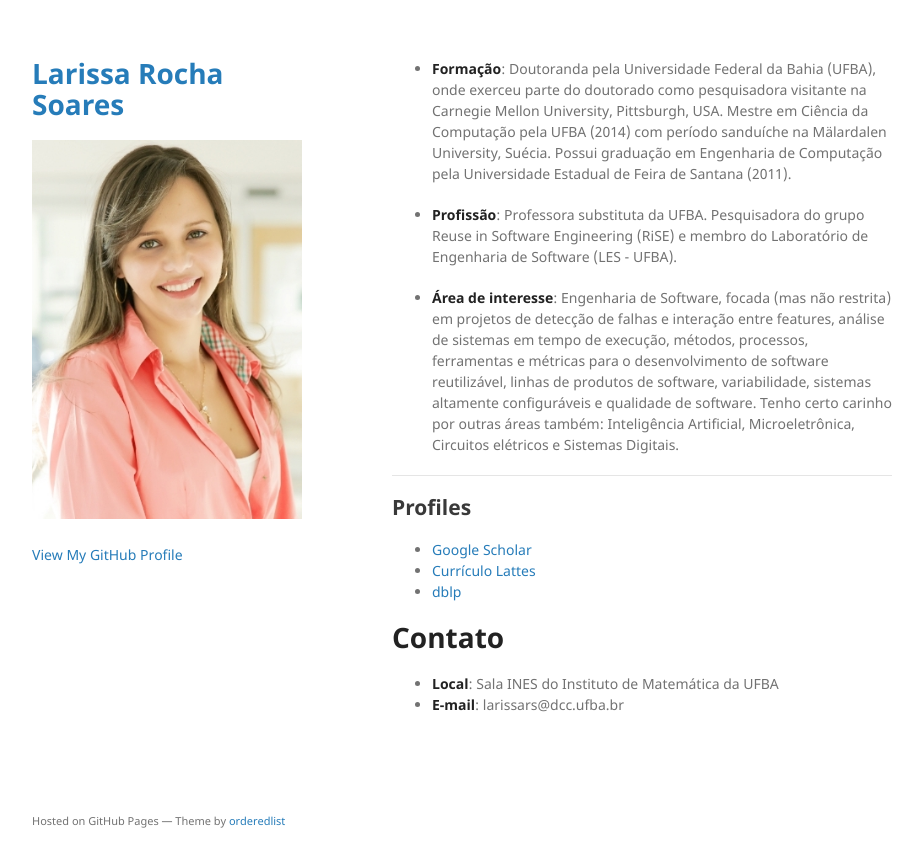
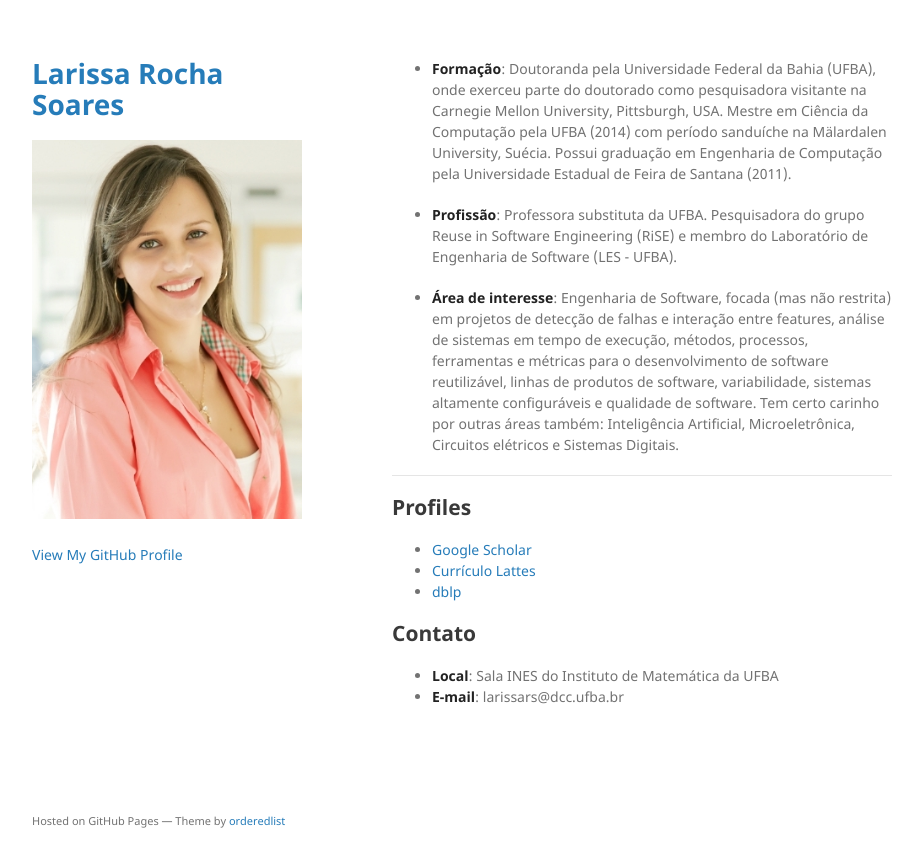
Before and after one commit to larirsoares/larirsoares.github.io, a Jekyll site: the page built from index.md, in a window 1280 px wide. Shown: the top 867 px of the page, without its empty margins (178-1100 px from the left). Built offline with Jekyll 4.4.1, drawn with Linux system fonts in a browser that asks for light colours; the repository's description, which GitHub fills in, is left out; part of the change alters nothing that is shown.

Commit message:
Update index.md

```diff
--- a/index.md
+++ b/index.md
@@ -13,25 +13,8 @@ Possui graduação em Engenharia de Computação pela Universidade Estadual de F
 * **Profissão**: Professora substituta da UFBA. Pesquisadora do grupo Reuse in Software Engineering (RiSE) e membro do Laboratório de Engenharia de Software (LES - UFBA).
 
 * **Área de interesse**: Engenharia de Software,  focada (mas não restrita) em projetos de detecção de falhas e interação entre features, análise de sistemas em tempo de execução, métodos, processos, ferramentas e métricas para o desenvolvimento de software reutilizável, linhas de produtos de software, variabilidade, sistemas altamente configuráveis e qualidade de software.
-Tenho certo carinho por outras áreas também: Inteligência Artificial, Microeletrônica, Circuitos elétricos e Sistemas Digitais.
+Tem certo carinho por outras áreas também: Inteligência Artificial, Microeletrônica, Circuitos elétricos e Sistemas Digitais.
 
-<!-- ##### Header 5
-
-1.  This is an ordered list following a header.
-2.  This is an ordered list following a header.
-3.  This is an ordered list following a header. -->
-<!--
-###### Header 6
-
-| head1        | head two          | three |
-|:-------------|:------------------|:------|
-| ok           | good swedish fish | nice  |
-| out of stock | good and plenty   | nice  |
-| ok           | good `oreos`      | hmm   |
-| ok           | good `zoute` drop | yumm  |
- -->
-
-<!-- ### There's a horizontal rule below this. -->
 
 * * *
 
@@ -71,7 +54,7 @@ Tenho certo carinho por outras áreas também: Inteligência Artificial, Microel
 - [Currículo Lattes](http://lattes.cnpq.br/5750570352089990)
 - [dblp](https://dblp.uni-trier.de/pers/hd/s/Soares:Larissa_Rocha)
 
-# Contato
+## Contato
 
 {% include contato.md %}
 
```
